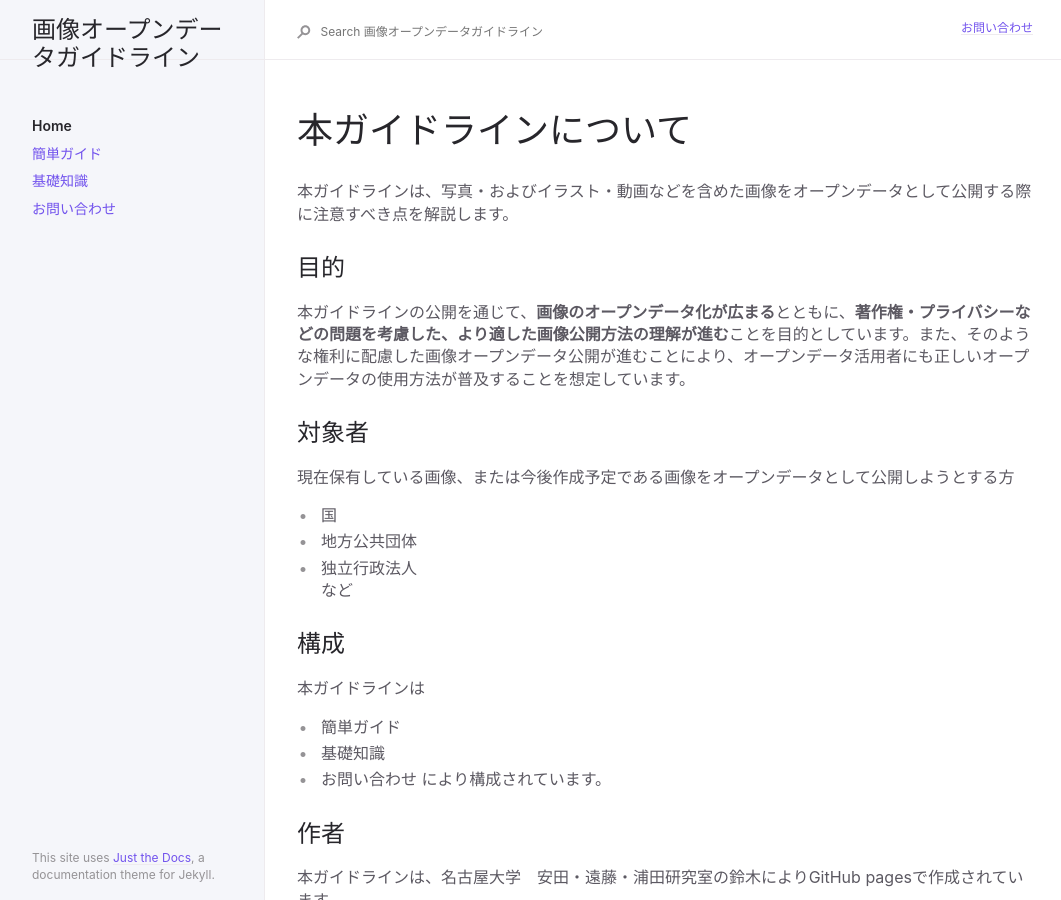
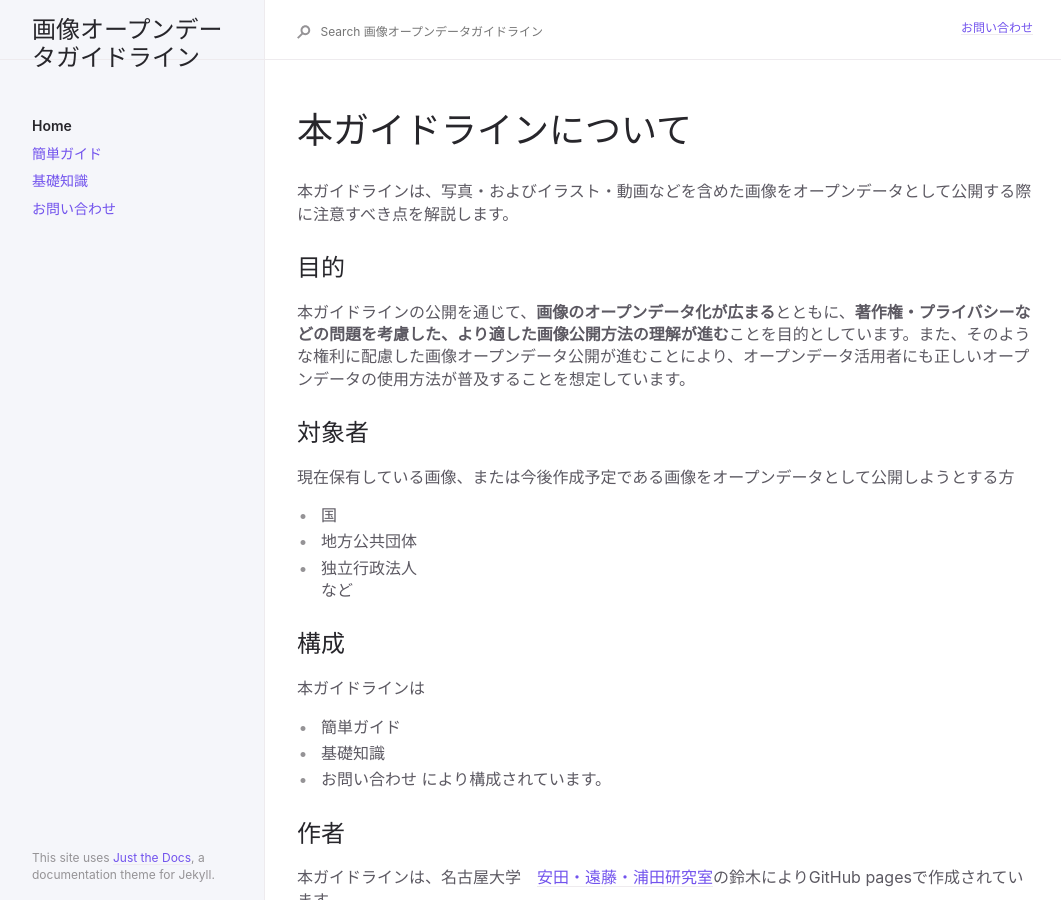
Before and after one commit to ayane0321/image-opendata-guide, a Jekyll site: the page built from index.md, in a window 1280 px wide. Shown: the whole page, without its empty margins (91-1152 px from the left). Built offline with Jekyll 4.4.1, drawn with Linux system fonts in a browser that asks for light colours; part of the change alters nothing that is shown.

Commit message:
add link

```diff
--- a/index.md
+++ b/index.md
@@ -24,4 +24,4 @@ permalink: /
 により構成されています。
 
 ## 作者
-本ガイドラインは、名古屋大学　安田・遠藤・浦田研究室の鈴木によりGitHub pagesで作成されています。
+本ガイドラインは、名古屋大学　[安田・遠藤・浦田研究室](http://www.mdg.ss.is.nagoya-u.ac.jp/)の鈴木によりGitHub pagesで作成されています。
```
